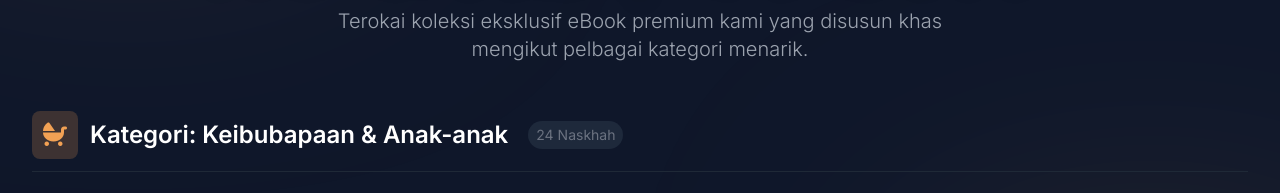
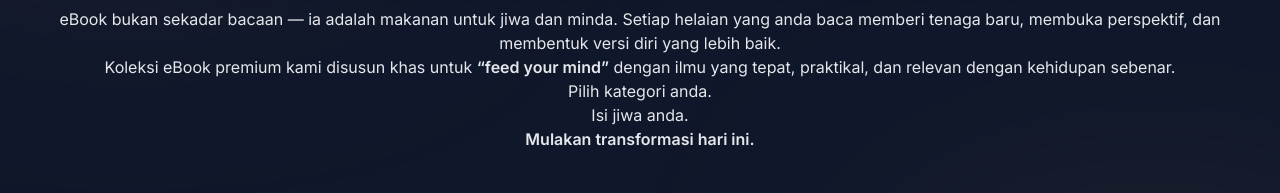
Before and after one commit to daebook89/daebook, a plain HTML site: page index.html in a window 1280 px wide. Shown: the part 326-519 px from the top of the page. Drawn offline with nearby package versions, Linux system fonts and the light colour scheme; grey boxes are pictures that could not be loaded.

Commit message:
Update index.html

```diff
--- a/index.html
+++ b/index.html
@@ -95,7 +95,21 @@
             Selamat Datang ke <span class="text-brand">DAE.BOOK</span>
         </h1>
         <p class="text-gray-400 text-lg md:text-xl max-w-2xl mx-auto font-light">
-            Terokai koleksi eksklusif eBook premium kami yang disusun khas mengikut pelbagai kategori menarik.
+           <p>
+      eBook bukan sekadar bacaan — ia adalah makanan untuk jiwa dan minda.
+      Setiap helaian yang anda baca memberi tenaga baru, membuka perspektif,
+      dan membentuk versi diri yang lebih baik.
+    </p>
+
+    <p>
+      Koleksi eBook premium kami disusun khas untuk <strong>“feed your mind”</strong>
+      dengan ilmu yang tepat, praktikal, dan relevan dengan kehidupan sebenar.
+    </p>
+
+    <div class="cta">
+      <p>Pilih kategori anda.</p>
+      <p>Isi jiwa anda.</p>
+      <p><strong>Mulakan transformasi hari ini.</strong></p>
         </p>
     </header>
 
```
